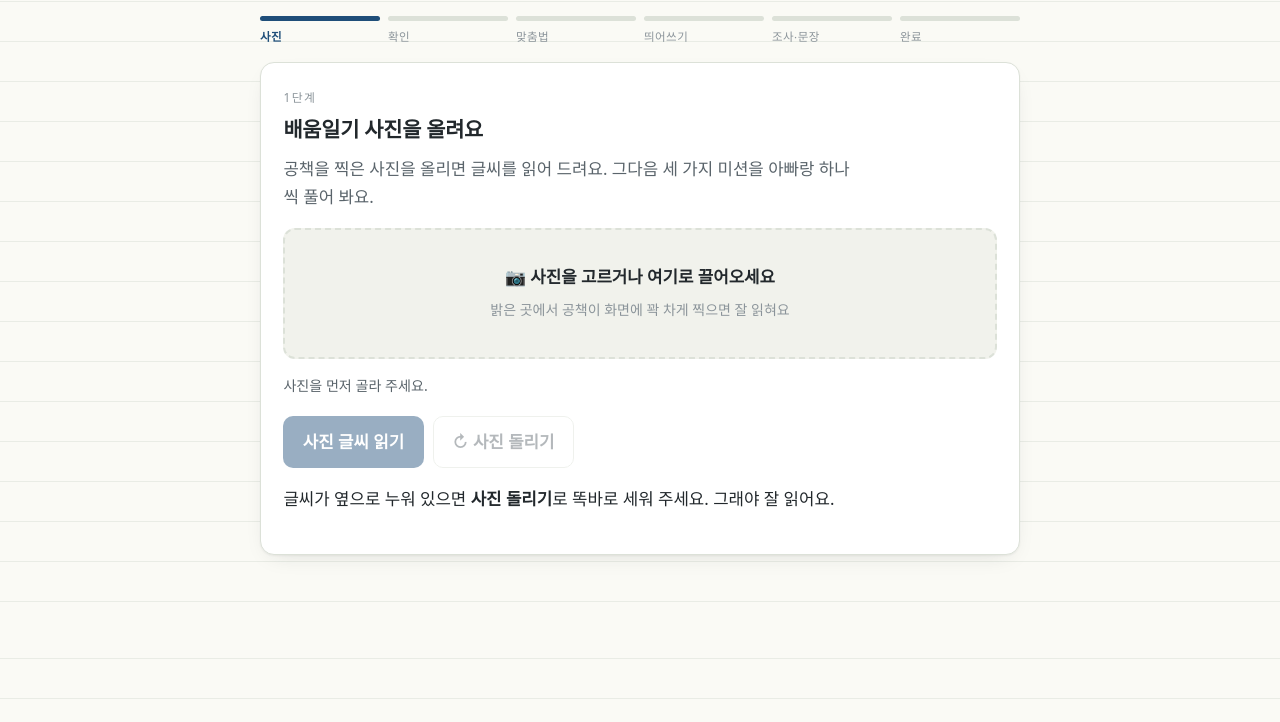
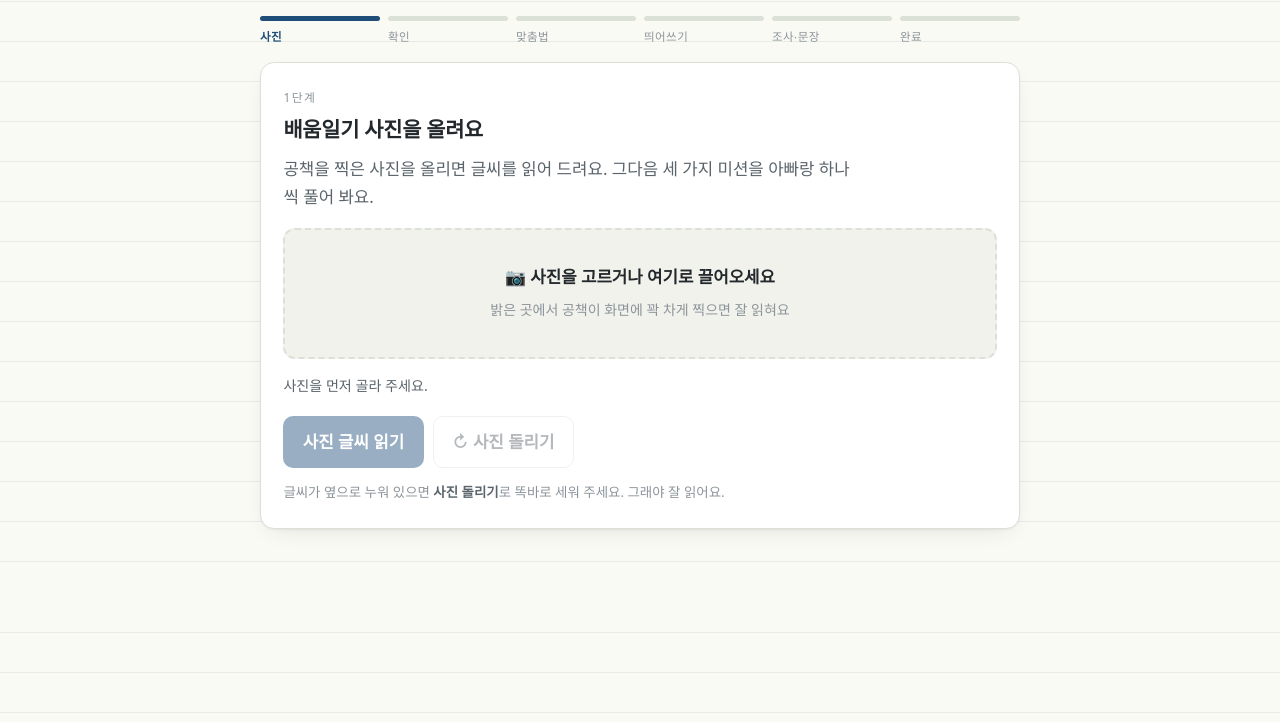
Before and after one commit to acejmh/happy-learning-diary, a website: page public/index.html in a window 1280 px wide. Shown: the part 78-800 px from the top of the page. Drawn offline with Linux system fonts and the light colour scheme; a web font is replaced by a local one.

Commit message:
Update style.css

```diff
--- a/public/style.css
+++ b/public/style.css
@@ -217,6 +217,12 @@ h3 { font-size: 1.02rem; font-weight: 600; }
 .drop b { display: block; color: var(--ink); font-size: 1.05rem; margin-bottom: .2rem; }
 .drop small { color: var(--ink-3); }
 .drop input { position: absolute; inset: 0; opacity: 0; width: 100%; height: 100%; cursor: pointer; }
+.tip {
+  margin: .8rem 0 0;
+  font-size: .84rem;
+  color: var(--ink-3);
+}
+.tip b { color: var(--ink-2); }
 .preview {
   display: block;
   width: 100%;
```
